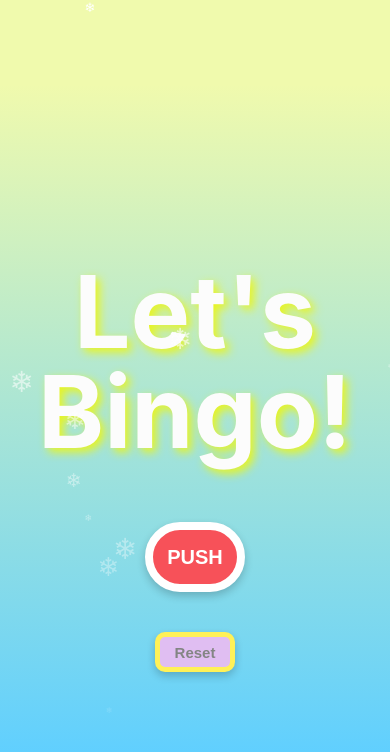
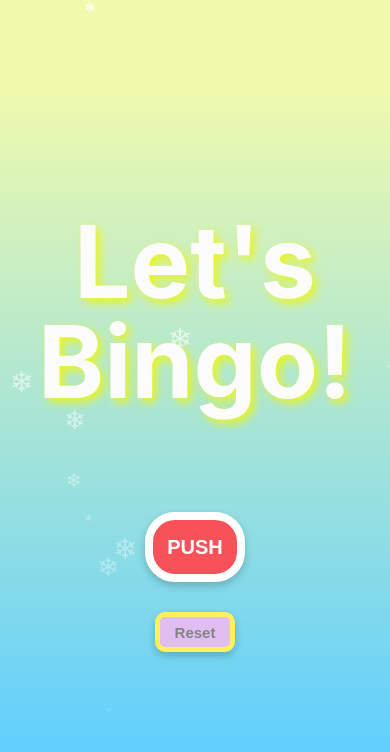
Before and after one commit to nishi-oka/Bingo-75, a React (Create React App) app: page / in a window 390 px wide. Shown: the top 752 px of the page. Built offline with nearby package versions, Linux system fonts and the light colour scheme; a web font is replaced by a local one.

Commit message:
fixed  margin

```diff
--- a/src/App.css
+++ b/src/App.css
@@ -4,7 +4,7 @@
   align-items: center;
 }
 
-@media screen and (max-width: 768px) {
+@media screen and (max-width: 800px) {
   .App {
     display: contents;
   }
@@ -21,26 +21,27 @@
   align-items: center;
   text-shadow: 2px 2px 5px rgba(0, 0, 0, 0.3);
 }
-@media screen and (max-width: 768px) {
+@media screen and (max-width: 800px) {
   .content {
-    margin-top: 50px;
+    margin-top: 20px;
   }
 }
 
 /* 現在の数字を表示する部分 */
 .current-number p {
-  font-size: 500px;
+  font-size: 800px;
   font-weight: bold;
-  margin: 30px 0;
+  margin: 30px 0 60px 0;
   text-align: center;
   color: #fff;
   text-shadow: 4px 4px 20px #f3b2c5ee;
 }
-@media screen and (max-width: 768px) {
+@media screen and (max-width: 800px) {
   .current-number p {
-    font-size: 150px;
+    align-self: flex-start;
+    font-size: 200px;
     font-weight: bold;
-    margin: 10px 0;
+    margin: 10px 0 50px 0;
     text-align: center;
     color: #fff;
     text-shadow: 4px 4px 20px #f3b2c5ee;
@@ -58,11 +59,12 @@
   padding: 20px;
   position: static;
 }
-@media screen and (max-width: 768px) {
+@media screen and (max-width: 800px) {
   .current-number p.bingo-text {
+    align-self: flex-start;
     font-size: 100px !important;
     color: #fcfcfc !important;
-    margin: 20px;
+    margin: 0 0 60px 0;
     line-height: 100px;
     text-align: center;
     text-shadow: 4px 4px 10px #eaf51c;
@@ -89,10 +91,11 @@
   padding: 0;
 }
 button {
-  width: 400px;
-  height: 250px;
-  font-size: 80px;
+  width: 500px;
+  height: 300px;
+  font-size: 120px;
   align-items: center;
+  text-align: center;
   font-weight: bold;
   font-family: 'Poppins', sans-serif;
   border-radius: 50px;
@@ -102,12 +105,12 @@ button {
   box-shadow: 0 4px 8px rgba(0, 0, 0, 0.2); /* 初期状態での影 */
   transition: box-shadow 0.2s ease, transform 0.095s ease;
 }
-@media screen and (max-width: 768px) {
+@media screen and (max-width: 800px) {
   button {
     width: 100px;
     height: 70px;
     font-size: 20px;
-    border-radius: 35px;
+    border-radius: 30px;
     border: 8px solid #ffffff;
     align-items: center;
   }
@@ -121,10 +124,9 @@ button:hover {
   cursor: pointer;
   transition: background-color 0.1s ease; /* 色の変化にスムーズなアニメーション */
   transform: scale(1.1);
-  align-items: center;
 }
 
-@media screen and (max-width: 768px) {
+@media screen and (max-width: 800px) {
   button:hover {
     border: 8px solid #f5fc31;
   }
@@ -135,26 +137,26 @@ button:active {
 }
 
 .reset-button button {
-  width: 150px;
-  height: 80px;
-  font-size: 30px;
+  width: 300px;
+  height: 150px;
+  font-size: 60px;
   border: 10px solid #fff157;
   background-color: #e0bef2;
   border-radius: 10px;
-  margin-top: 50px;
+  margin-top: 100px;
   color: #838583;
   box-shadow: 0 4px 8px rgba(0, 0, 0, 0.2); /* 初期状態での影 */
   transition: box-shadow 0.2s ease, transform 0.1s ease;
   align-items: center;
 }
-@media screen and (max-width: 768px) {
+@media screen and (max-width: 800px) {
   .reset-button button {
     width: 80px;
     height: 40px;
     font-size: 15px;
     border: 5px solid #fff157;
     border-radius: 10px;
-    margin-top: 20px;
+    margin: 10px 0 20px 0;
     color: #838583;
     box-shadow: 0 4px 8px rgba(0, 0, 0, 0.2); /* 初期状態での影 */
     transition: box-shadow 0.2s ease, transform 0.1s ease;
--- a/src/PreNumber.css
+++ b/src/PreNumber.css
@@ -1,9 +1,8 @@
 /* 今まで出た数字を表示する部分 */
 .number-container {
 	display: flex;
-  flex-direction: row-reverse; /* 右端から左へ列を追加 */
+  flex-direction: column;
   position: absolute;
-  flex-direction: column;
   align-items: flex-end; /* 格納した数字を右から並べる */
 	margin: 50px 10px 0 0 ;
   padding: 20px;
@@ -17,7 +16,7 @@
 	overflow-y: hidden;
 }
 
-@media screen and (max-width: 768px) {
+@media screen and (max-width: 800px) {
   .number-container {
     display: flex;
     flex-direction: column;
@@ -42,10 +41,9 @@
 	font-family: 'Baloo', cursive in !important;
 	font-weight: bold;
 }
-@media screen and (max-width: 768px) {
+@media screen and (max-width: 800px) {
   .number-container h3 {
     font-size: 20px;
-    margin-bottom: 10px;
     justify-content: flex-start;
   }
 }
@@ -69,12 +67,13 @@
   flex-direction: column;
 }
 
-@media screen and (max-width: 768px) {
+@media screen and (max-width: 800px) {
   .columns-wrapper {
     display: flex;
     align-self: center;
     flex-direction: column;
-    gap: 20px; /* 列間のスペース */
+    gap: 10px; /* 列間のスペース */
+    margin: 0 0 20px 0;
   }
   .number-column {
     flex-direction: row;
@@ -82,11 +81,11 @@
 }
 
 .number-item {
-  width: 70px;
-  height: 70px;
+  width: 150px;
+  height: 150px;
 	color: #fff;
   text-align: center;
-  font-size: 45px;
+  font-size: 100px;
   border-radius: 40%;
   margin-bottom: 10px;
   margin-right: 10px;
@@ -95,11 +94,11 @@
   justify-content: center;
   align-items: center;
 }
-@media screen and (max-width: 768px) {
+@media screen and (max-width: 800px) {
   .number-item {
-    width: 20px;
-    height: 20px;
-    font-size: 15px;
+    width: 25px;
+    height: 25px;
+    font-size: 18px;
     border-radius: 50%;
     margin-bottom: 5px;
     margin-right: 5px;
@@ -158,7 +157,7 @@
   animation: fadeIn 0.5s ease-out;
 }
 
-@media screen and (max-width: 768px) {
+@media screen and (max-width: 800px) {
   .fadeInPreNumber {
     animation: fadeIn 2.5s ease-out;
   }
--- a/src/index.css
+++ b/src/index.css
@@ -23,9 +23,10 @@ code {
   justify-content: center;
   align-items: center;
 }
-@media screen and (max-width: 768px) {
+@media screen and (max-width: 800px) {
   body{
-    height: 100vh;
+    height: 100%;
+    min-height: 100vh;
     background-size: 100% 100%;
   }
   .main-container{
```
